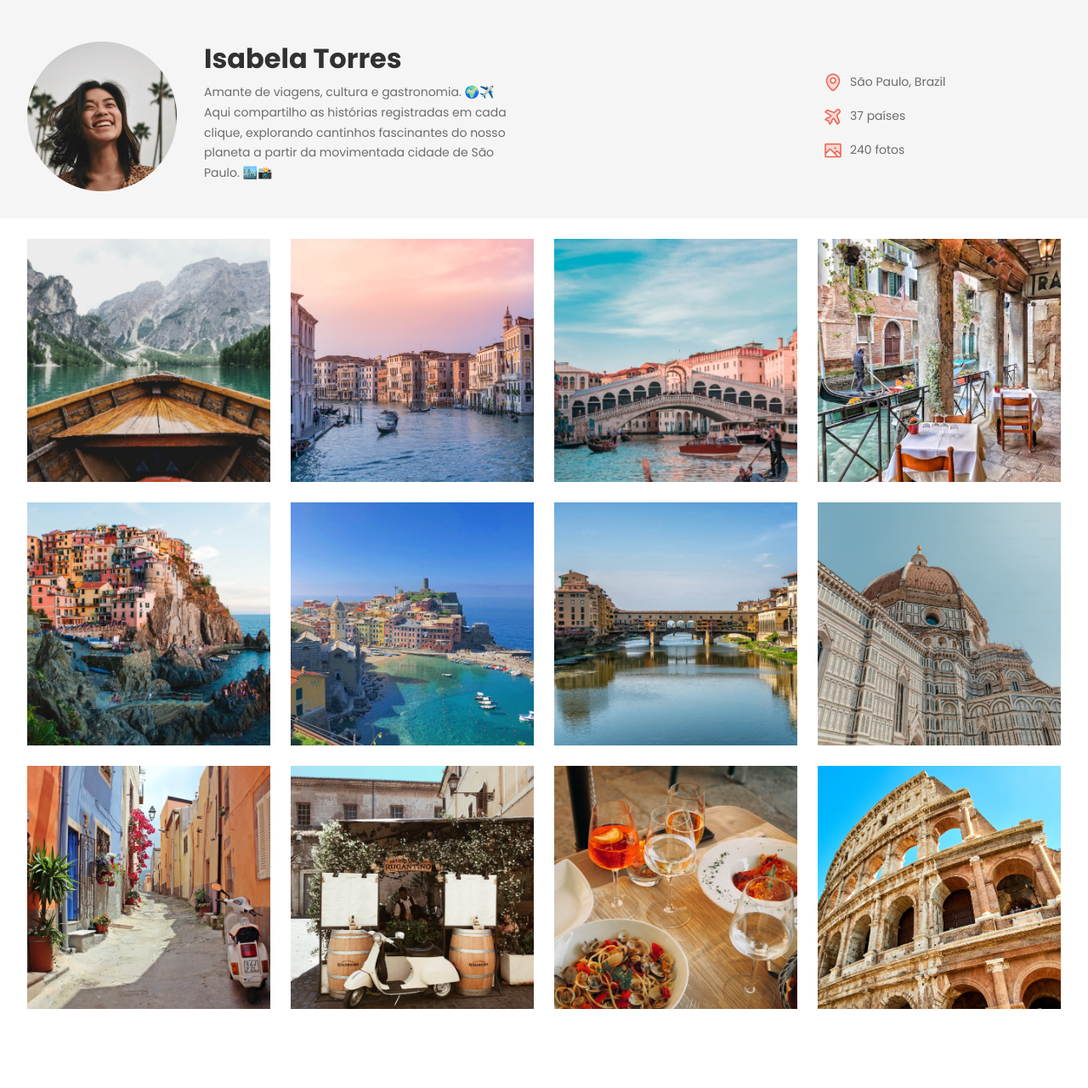
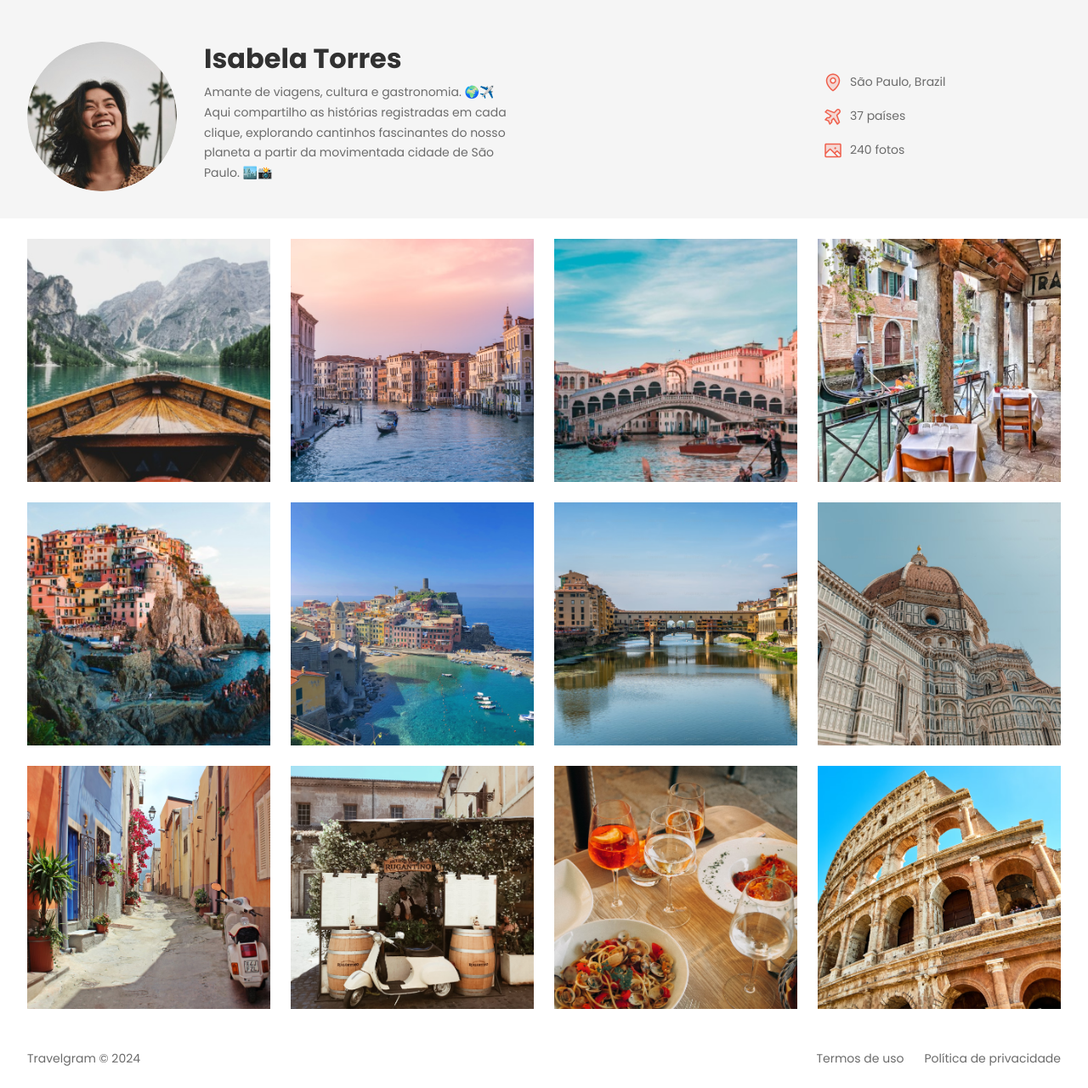
Before and after one commit to joaocarlito/travelgram, a plain HTML site: page index.html in a window 1280 px wide. Shown: the part 79-1359 px from the top of the page at 85% size. Before the commit the page ends 1290 px from the top, so only its background shows below. Drawn offline with Linux system fonts and the light colour scheme.

Commit message:
Structuring and Styling Section Footer

```diff
--- a/index.html
+++ b/index.html
@@ -79,5 +79,18 @@
         <img src="/imgs/Image 12.png" alt="">
     </main>
 
+    <footer class="container">
+        <span>
+            Travelgram &copy; 2024
+        </span>
+
+        <span>
+            Termos de uso
+        </span>
+
+        <span>
+            Política de privacidade
+        </span>
+    </footer>
 </body>
 </html>
--- /dev/null
+++ b/styles/footer.css
@@ -0,0 +1,10 @@
+footer {
+    display: flex;
+    padding-block: 24px;
+    gap: 24px;
+    font: 14px/150% var(--font-family);
+}
+
+footer span:nth-child(1) {
+    margin-right: auto;
+}
--- a/styles/header.css
+++ b/styles/header.css
@@ -16,6 +16,13 @@ header .container {
 
 #profile > div {
     max-width: 384px;
+}
+
+#profile img {
+    height: 176px;
+    width: 176px;
+    object-fit: cover;
+    border-radius: 50%;
 }
 
 #profile h1 {
--- a/styles/index.css
+++ b/styles/index.css
@@ -3,3 +3,4 @@
 @import url(nav.css);
 @import url(header.css);
 @import url(main.css);
+@import url(footer.css);
```
